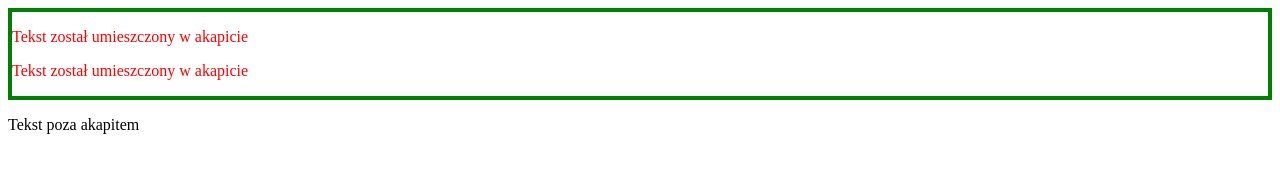
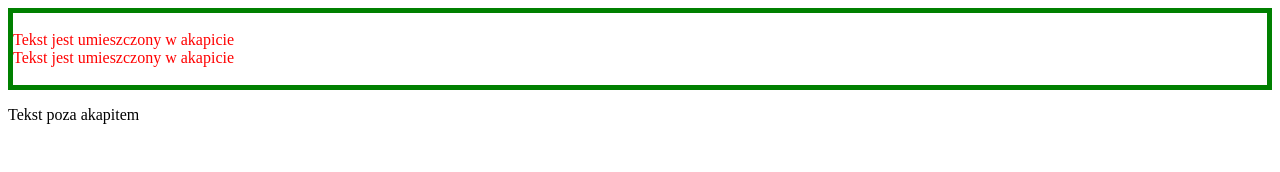
Before and after one commit to dominson123/ezza, a plain HTML site: page index.html in a window 1280 px wide. Drawn offline with Linux system fonts and the light colour scheme.

Commit message:
Update index.html

```diff
--- a/index.html
+++ b/index.html
@@ -1,24 +1,23 @@
 <html lang="en">
 <head>
-    <meta name="author" content="Dominik Urbańczyk">
     <meta charset="UTF-8">
     <meta name="viewport" content="width=device-width, initial-scale=1.0">
-    <title>CSS</title>
     <style type="text/css">
-div p{
-    color: red;
+        p
+        {
+            border: 5px solid green;
+            color:red
+        }
+    </style>
 
-}
-#ramka{
-    border: 4px solid green;
-}
-    </style>
+
 </head>
 <body>
-    <div id="ramka">
-    <p>Tekst został umieszczony w akapicie</p>
-    <p>Tekst został umieszczony w akapicie</p>
-</div>
-<p>Tekst poza akapitem</p>
+<p> <br>
+    Tekst jest umieszczony w akapicie <br>
+    Tekst jest umieszczony w akapicie <br>
+    <br>
+</p>
+    Tekst poza akapitem
 </body>
 </html>
```
